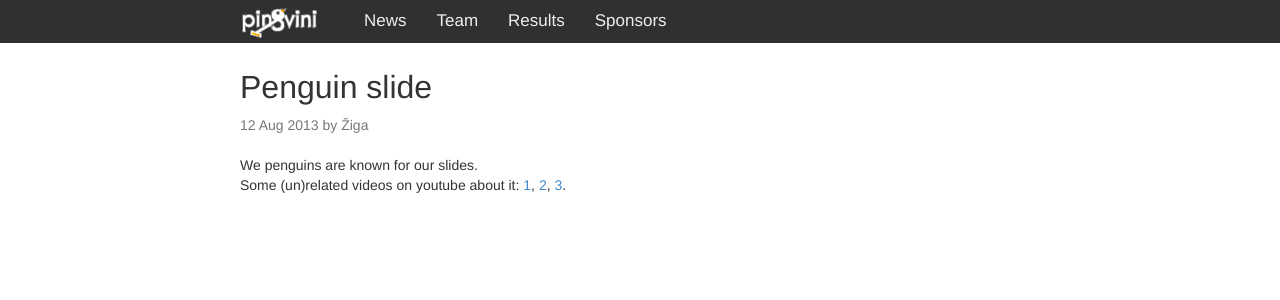
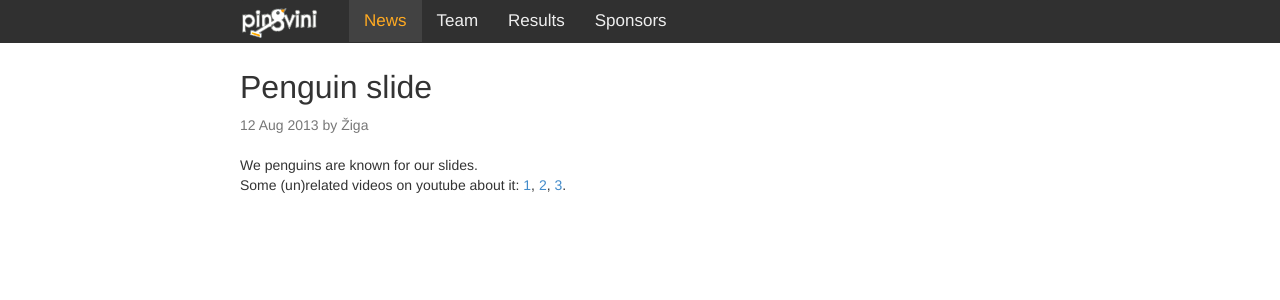
Before and after one commit to pingvini/pingvini.github.io, a Jekyll site: the page built from _posts/2013-08-12-penguin-slide.md, in a window 1280 px wide. Shown: the top 300 px of the page. Built offline with Jekyll 4.4.1, drawn with Linux system fonts in a browser that asks for light colours; Markdown is read by kramdown in place of the engine named in the settings; comment, search, counter and statistics services are not loaded.

Commit message:
Smarter active page detection (works for subpages).

```diff
--- a/_includes/navbar.html
+++ b/_includes/navbar.html
@@ -9,10 +9,19 @@
       </a>
       <div class="nav-collapse collapse">
         <ul class="nav navbar-nav">
-          <li{% if page.title == 'News' %} class="active"{% endif %}><a href="{{ site.baseurl }}/news/">News</a></li>
-          <li{% if page.title == 'Team' %} class="active"{% endif %}><a href="{{ site.baseurl }}/team/">Team</a></li>
-          <li{% if page.title == 'Results' %} class="active"{% endif %}><a href="{{ site.baseurl }}/results/">Results</a></li>
-          <li{% if page.title == 'Sponsors' %} class="active"{% endif %}><a href="{{ site.baseurl }}/sponsors/">Sponsors</a></li>
+          {% assign first_level = page.url | remove_first:'/' | split:'/' | first %}
+          <li{% if first_level == 'news' %} class="active"{% endif %}>
+            <a href="{{ site.baseurl }}/news/">News</a>
+          </li>
+          <li{% if first_level == 'team' %} class="active"{% endif %}>
+            <a href="{{ site.baseurl }}/team/">Team</a>
+          </li>
+          <li{% if first_level == 'results' %} class="active"{% endif %}>
+            <a href="{{ site.baseurl }}/results/">Results</a>
+          </li>
+          <li{% if first_level == 'sponsors' %} class="active"{% endif %}>
+            <a href="{{ site.baseurl }}/sponsors/">Sponsors</a>
+          </li>
         </ul>
       </div><!--/.nav-collapse -->
 </div>
```
